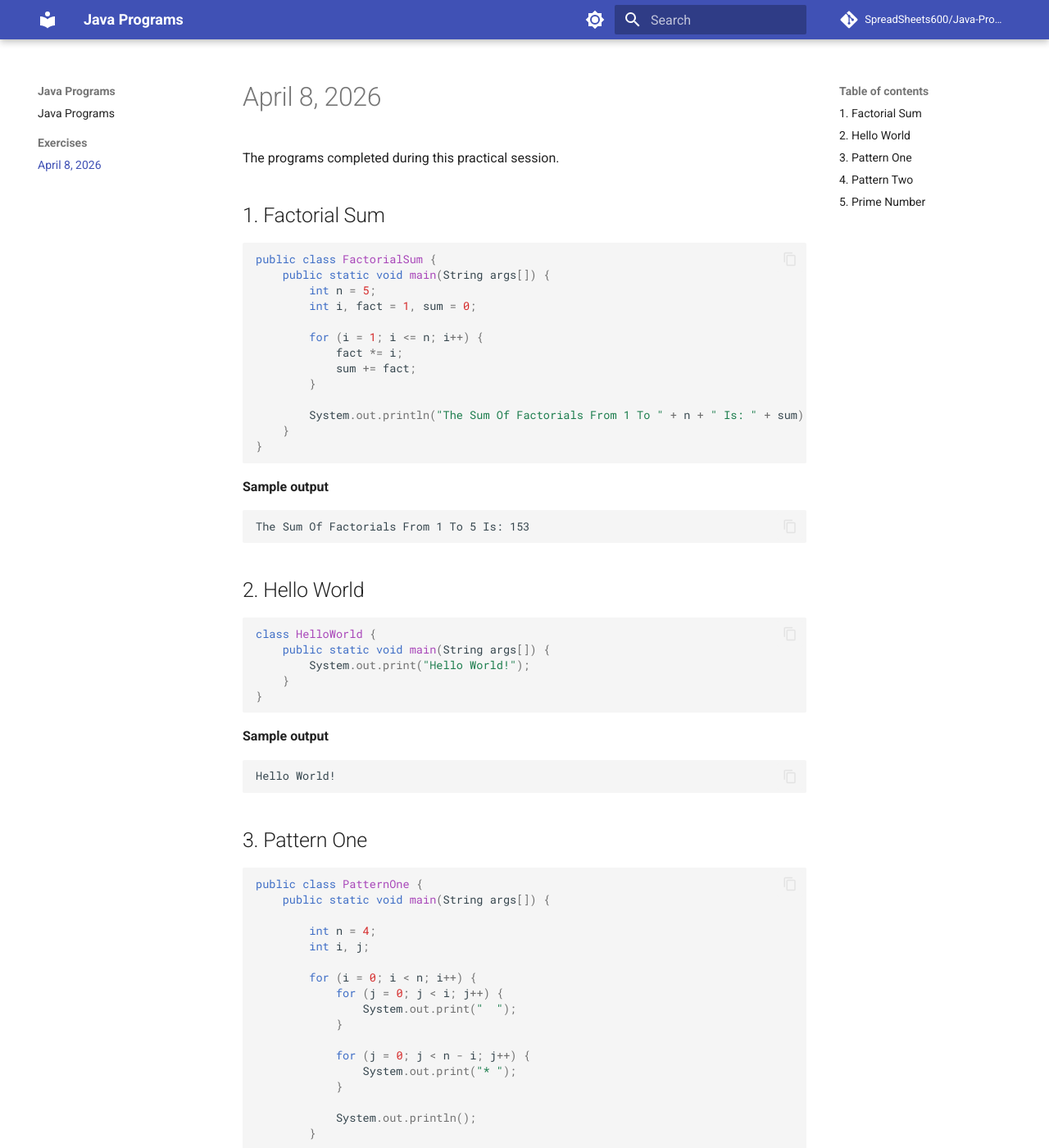
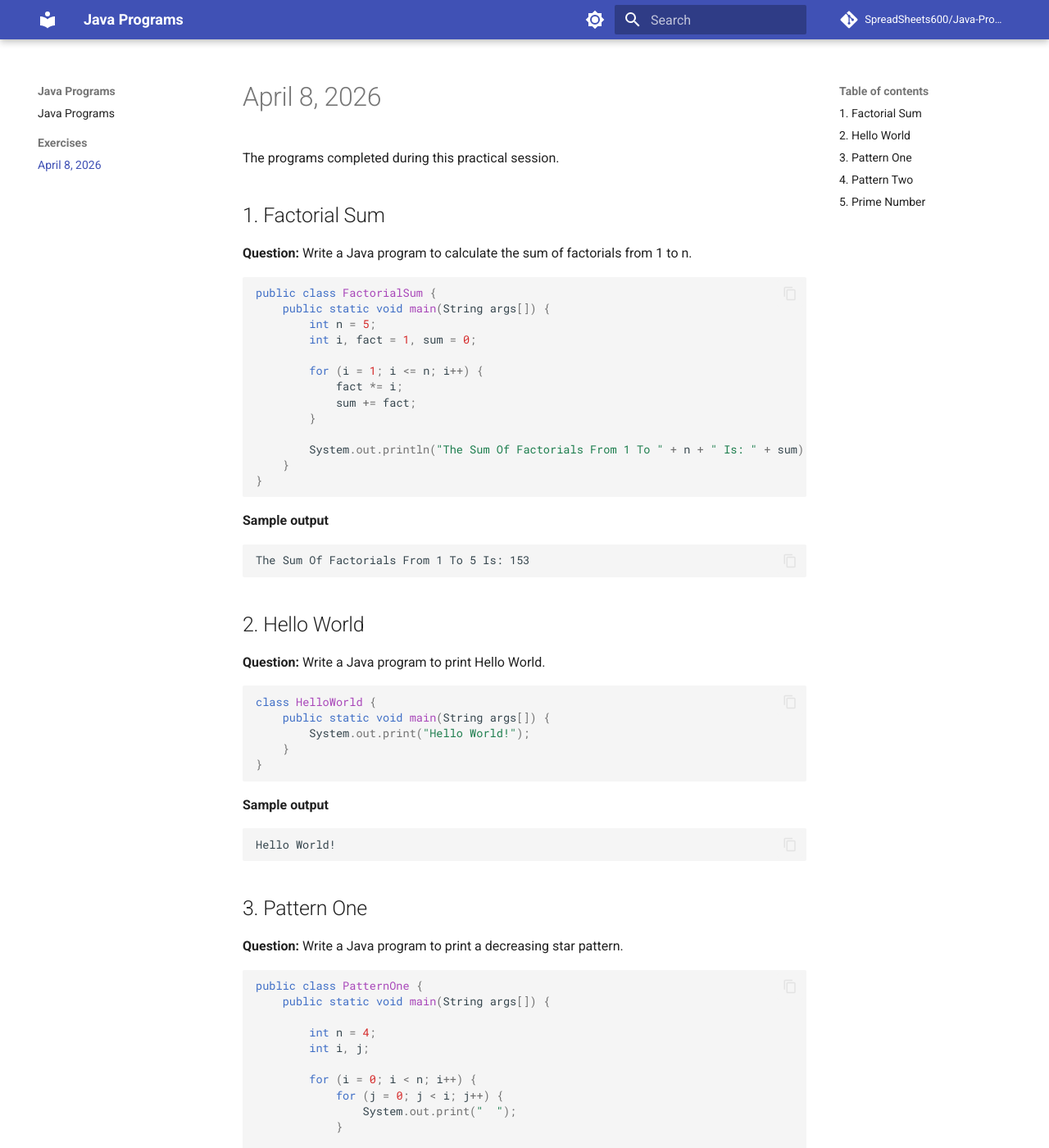
Before and after one commit to SpreadSheets600/Java-Programs, an MkDocs documentation site: the page built from docs/exercises/04-08-2026.md, in a window 1280 px wide and 1400 px high. Shown: the whole window at 82% size. Built offline with MkDocs 1.6.1 and Material for MkDocs 9.7.7, drawn with Linux system fonts in a browser that asks for light colours; comment, search, counter and statistics services are not loaded; some of the changed text lies outside the part shown.

Commit message:
docs: add exercise questions to references
Co-authored-by: CommandCodeBot <noreply@commandcode.ai>

````diff
--- a/docs/exercises/04-08-2026.md
+++ b/docs/exercises/04-08-2026.md
@@ -3,6 +3,8 @@
 The programs completed during this practical session.
 
 ## 1. Factorial Sum
+
+**Question:** Write a Java program to calculate the sum of factorials from 1 to n.
 
 ```java
 public class FactorialSum {
@@ -28,6 +30,8 @@ The Sum Of Factorials From 1 To 5 Is: 153
 
 ## 2. Hello World
 
+**Question:** Write a Java program to print Hello World.
+
 ```java
 class HelloWorld {
     public static void main(String args[]) {
@@ -43,6 +47,8 @@ Hello World!
 ```
 
 ## 3. Pattern One
+
+**Question:** Write a Java program to print a decreasing star pattern.
 
 ```java
 public class PatternOne {
@@ -78,6 +84,8 @@ public class PatternOne {
 
 ## 4. Pattern Two
 
+**Question:** Write a Java program to print an increasing number pattern.
+
 ```java
 public class PatternTwo {
     public static void main(String args[]) {
@@ -106,6 +114,8 @@ public class PatternTwo {
 
 ## 5. Prime Number
 
+**Question:** Write a Java program to determine whether a number is prime.
+
 ```java
 public class PrimeNumber {
     public static void main(String args[]) {
````
Also changed, not shown: 04-08-2026/README.md (+10 -0 lines), README.md (+2 -2 lines), generateDocs.py (+17 -0 lines), .github/agent.md.
